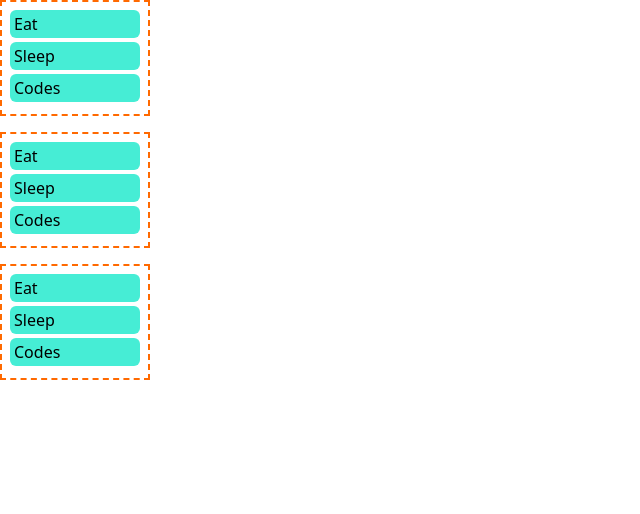
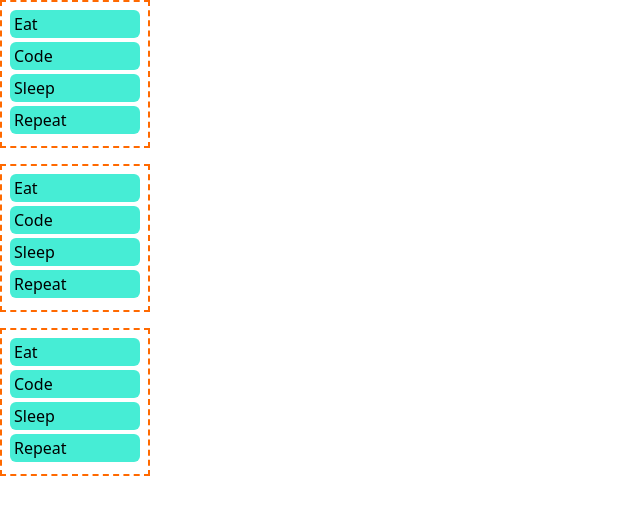
Before and after one commit to verma2510/react-project, a React (Vite) app: page / in a window 1280 px wide. Shown: the top 514 px of the page, without its empty margins (0-640 px from the left). Built offline with nearby package versions, Linux system fonts and the light colour scheme.

Commit message:
Update App.tsx

```diff
--- a/src/App.tsx
+++ b/src/App.tsx
@@ -6,13 +6,17 @@ const TodoItems = [
     id: 1,
     title: "Eat",
   },
+{
+    id: 2,
+    title: "Code",
+  },
   {
-    id: 2,
+    id: 3,
     title: "Sleep",
   },
   {
-    id: 3,
-    title: "Codes",
+    id: 4,
+    title: "Repeat",
   },
 ];
 
```
